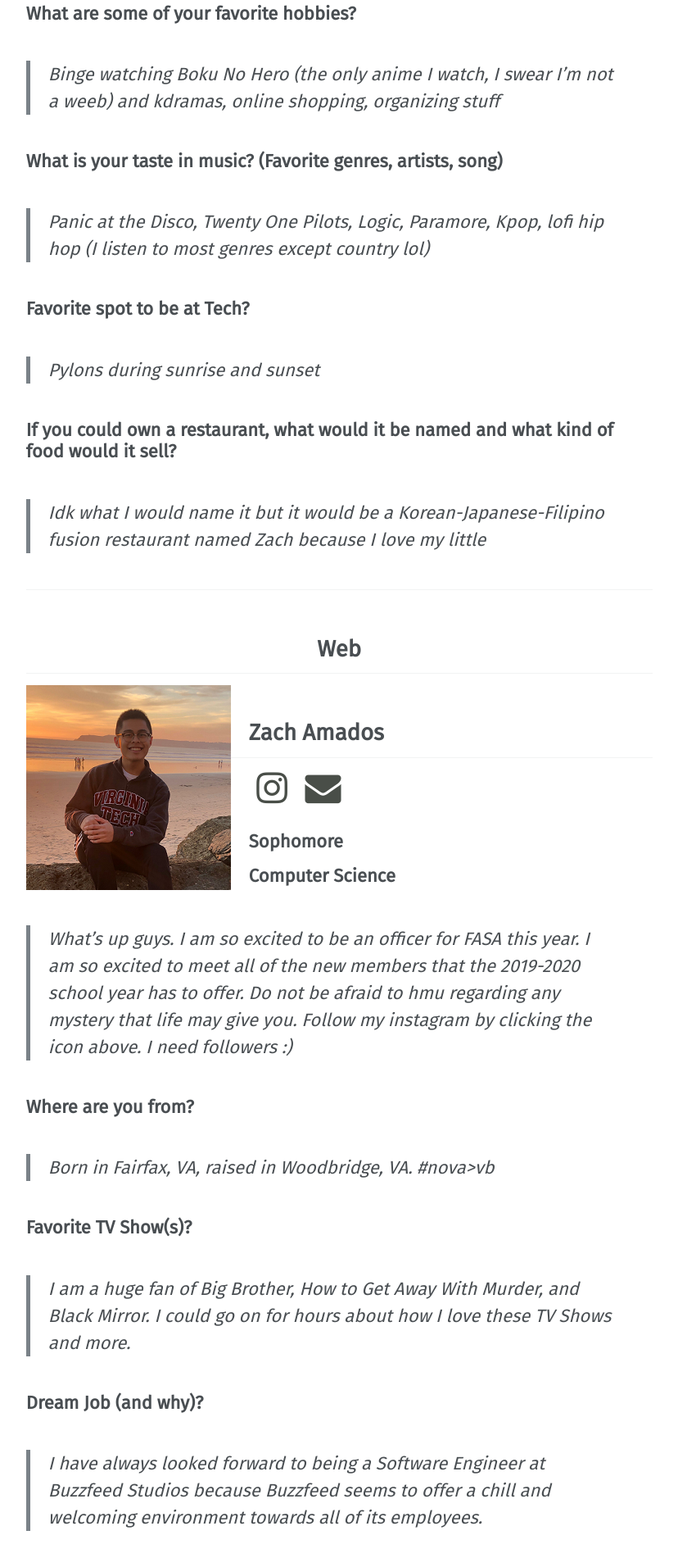
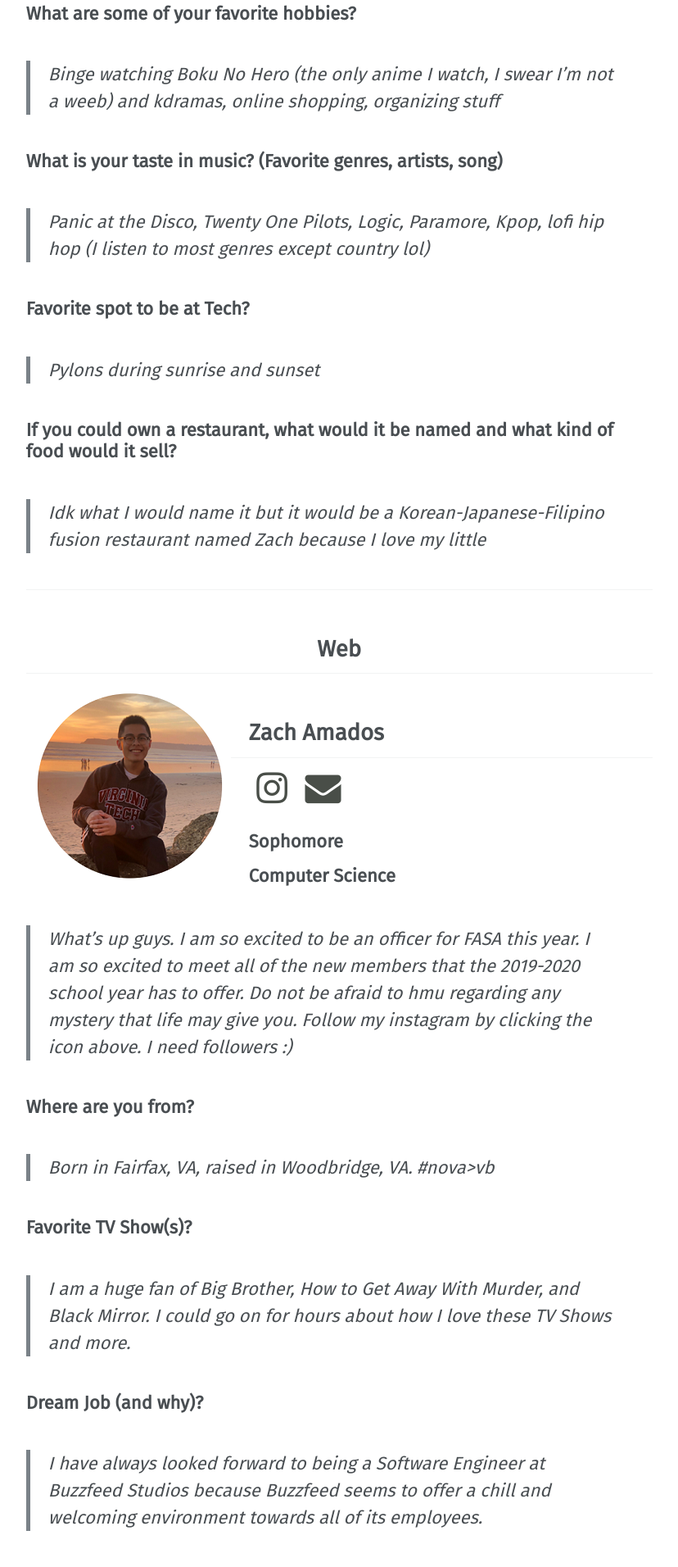
Before and after one commit to vtfasa/vtfasa.github.io, a Jekyll site: the page built from _pages/officers/promo_web.md, in a window 1280 px wide. Shown: the part 2365-4277 px from the top of the page at 82% size, without its empty margins (252-1080 px from the left). Built offline with Jekyll 4.4.1, drawn with Linux system fonts in a browser that asks for light colours; some web fonts are replaced.

Commit message:
Update promo_web.md

```diff
--- a/_pages/officers/promo_web.md
+++ b/_pages/officers/promo_web.md
@@ -81,7 +81,7 @@ p.s. lowkey have rbf, but I’m really nice I promise 🥺
 ## Web
 {: .text-center}
 
-![image-left]({{ "/assets/images/officers/small/zach.png" | absolute_url }}){: .align-left}
+![image-left]({{ "/assets/images/officers/small/zachCircle.png" | absolute_url }}){: .align-left}
 ## Zach Amados
 <a href="https://www.instagram.com/i_z_a_c_h_/" style="margin: 0; padding: 0"><i class="fa fa-2x fa-fw fa-instagram" style="color: #494e48"></i></a>
 <a href="mailto:azach99@vt.edu" style="margin: 0; padding: 0"><i class="fa fa-2x fa-fw fa-envelope" style="color: #494e48"></i></a>
```
